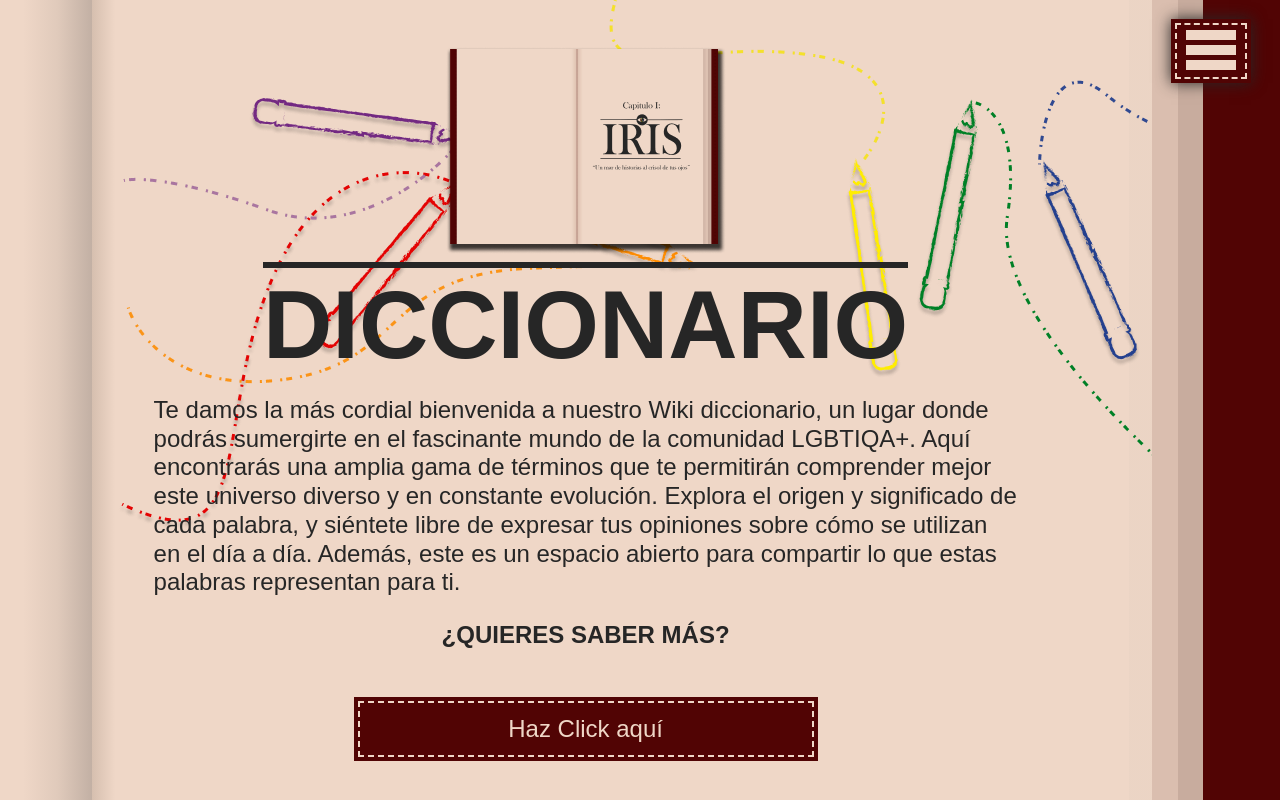
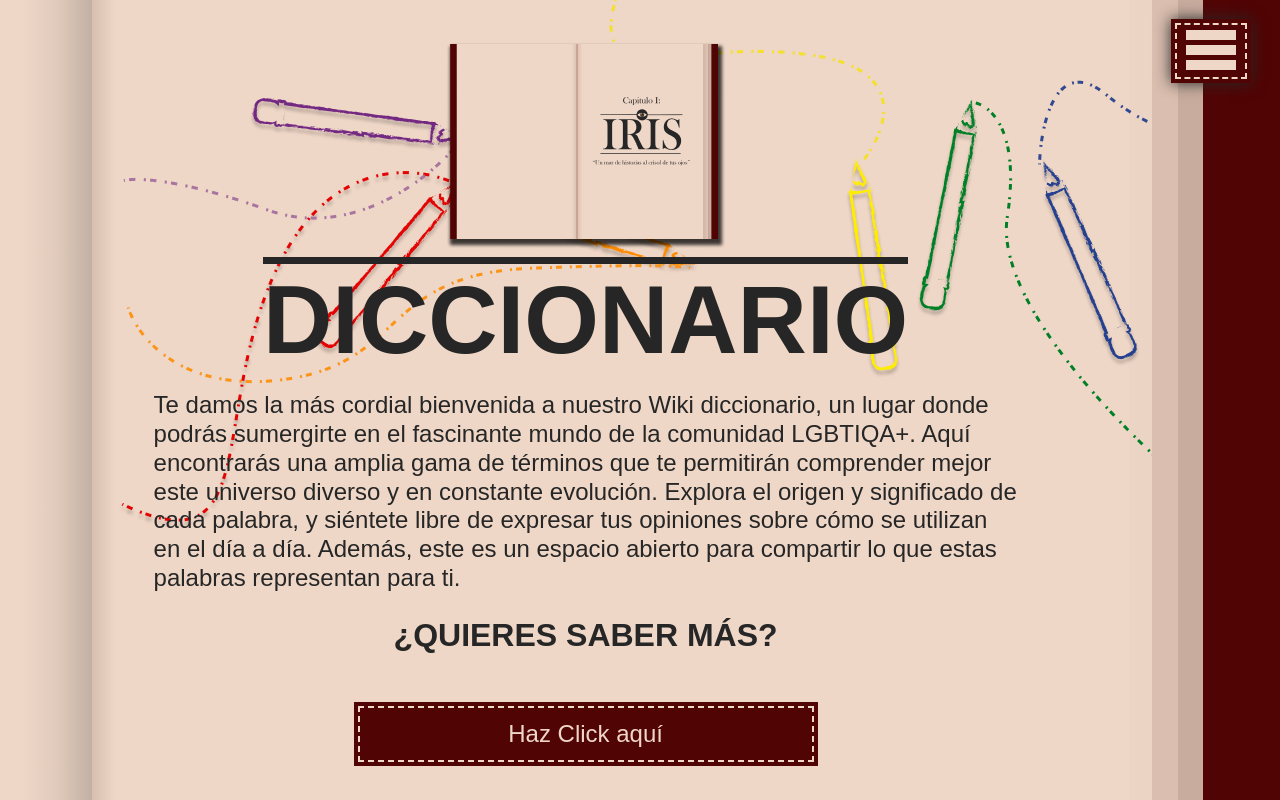
Before and after one commit to juaazn/iris, a Next.js app: page /diccionario in a window 1280 px wide. Built offline with nearby package versions, Linux system fonts and the light colour scheme; a web font is replaced by a local one.

Commit message:
new update feautere

```diff
--- a/src/components/KnowMore.jsx
+++ b/src/components/KnowMore.jsx
@@ -1,7 +1,7 @@
 import styles from '../styles/KnowMore.module.css'
 
-export default function KnowMore ({ name }) {
+export default function KnowMore ({ name, left = false }) {
   return (
-    <h4 className={styles.knowMore}>{name}</h4>
+    <h4 className={left ? styles.knowMore__left : styles.knowMore}>{name}</h4>
   )
 }
--- a/src/styles/KnowMore.module.css
+++ b/src/styles/KnowMore.module.css
@@ -2,7 +2,15 @@
   width: 100%;
   height: auto;
   margin: 1rem 0;
-  font-size: x-large;
+  font-size: xx-large;
   color: var(--color-complement);
   text-align: center;
 }
+
+.knowMore__left {
+  width: 100%;
+  height: auto;
+  margin: 1rem 0;
+  font-size: xx-large;
+  color: var(--color-complement);
+}
```
